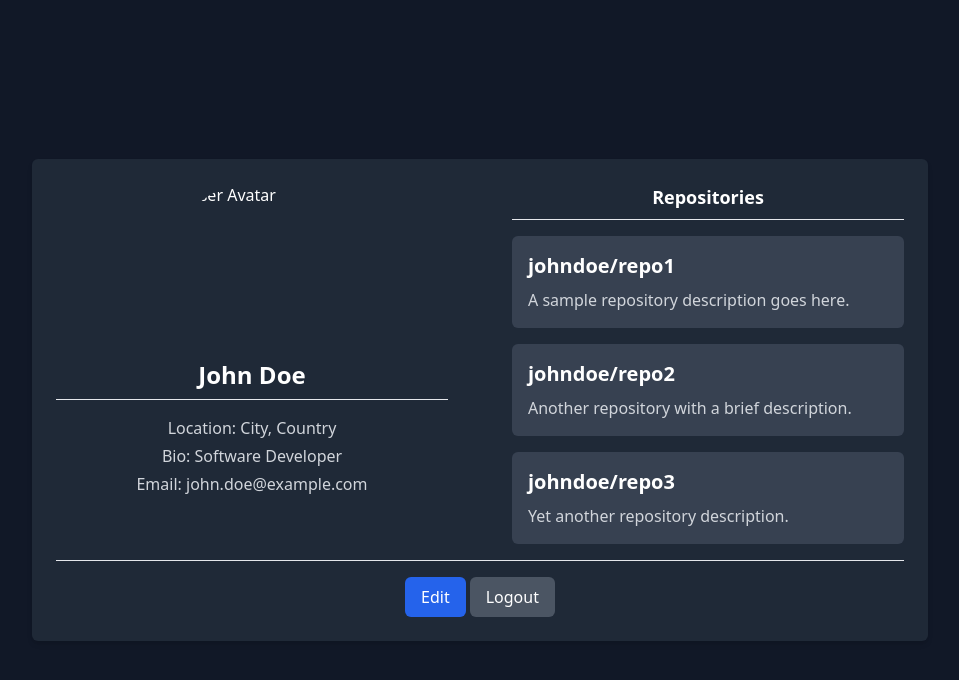
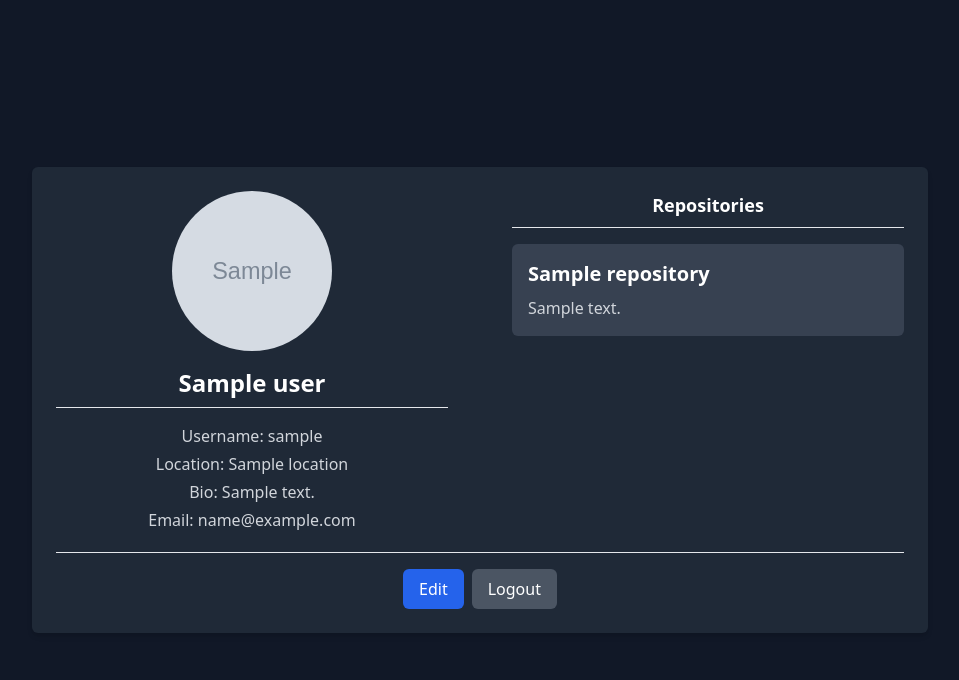
Before and after one commit to cbryce996/python-crud, a Flask app: template src/templates/profile.html in a window 1280 px wide. Shown: the top 680 px of the page, without its empty margins (160-1119 px from the left). Run offline with Flask 3, Linux system fonts and the light colour scheme; the template is opened without the code that fills it: most values are stand-ins (such as "Sample title", 1, 10 or a date in 2020); grey boxes marked "Sample" are stand-in pictures; some libraries are stand-ins or nearby versions.

Commit message:
OAuth working, polishing profile page

```diff
--- a/src/static/css/output.css
+++ b/src/static/css/output.css
@@ -594,10 +594,6 @@ video {
   margin-bottom: 1.5rem;
 }
 
-.mr-1 {
-  margin-right: 0.25rem;
-}
-
 .mr-2 {
   margin-right: 0.5rem;
 }
@@ -646,6 +642,10 @@ video {
   height: 100vh;
 }
 
+.max-h-\[400px\] {
+  max-height: 400px;
+}
+
 .w-40 {
   width: 10rem;
 }
@@ -686,10 +686,20 @@ video {
   justify-content: center;
 }
 
+.space-x-2 > :not([hidden]) ~ :not([hidden]) {
+  --tw-space-x-reverse: 0;
+  margin-right: calc(0.5rem * var(--tw-space-x-reverse));
+  margin-left: calc(0.5rem * calc(1 - var(--tw-space-x-reverse)));
+}
+
 .space-y-4 > :not([hidden]) ~ :not([hidden]) {
   --tw-space-y-reverse: 0;
   margin-top: calc(1rem * calc(1 - var(--tw-space-y-reverse)));
   margin-bottom: calc(1rem * var(--tw-space-y-reverse));
+}
+
+.overflow-y-auto {
+  overflow-y: auto;
 }
 
 .rounded-full {
@@ -781,6 +791,11 @@ video {
   line-height: 2rem;
 }
 
+.text-3xl {
+  font-size: 1.875rem;
+  line-height: 2.25rem;
+}
+
 .text-lg {
   font-size: 1.125rem;
   line-height: 1.75rem;
@@ -814,6 +829,11 @@ video {
   color: rgb(209 213 219 / var(--tw-text-opacity));
 }
 
+.text-gray-400 {
+  --tw-text-opacity: 1;
+  color: rgb(156 163 175 / var(--tw-text-opacity));
+}
+
 .text-red-500 {
   --tw-text-opacity: 1;
   color: rgb(239 68 68 / var(--tw-text-opacity));
@@ -837,6 +857,15 @@ input:focus {
   /* Change color as needed */
   outline: none;
   /* Remove the default focus outline */
+}
+
+.description-ellipsis {
+  overflow: hidden;
+  display: -webkit-box;
+  -webkit-line-clamp: 2;
+  /* Show only 2 lines */
+  -webkit-box-orient: vertical;
+  text-overflow: ellipsis;
 }
 
 .hover\:bg-blue-500:hover {
--- a/src/templates/profile.html
+++ b/src/templates/profile.html
@@ -15,15 +15,16 @@
             <div class="lg:w-1/2 lg:pr-8">
 
                 <!-- User profile picture (placeholder) -->
-                <img src="https://via.placeholder.com/80" alt="User Avatar" class="w-40 h-40 rounded-full mb-4 mx-auto">
+                <img src="{{ user_data.avatar_url }}" alt="User Avatar" class="w-40 h-40 rounded-full mb-4 mx-auto">
 
                 <!-- User information -->
                 <div>
-                    <h2 class="text-2xl font-semibold mb-2 text-center">John Doe</h2>
+                    <h2 class="text-2xl font-semibold mb-2 text-center">{{ user_data.name or 'John Doe' }}</h2>
                     <hr class="h-px mb-4 bg-gray-200 border-0 dark:bg-gray-700">
-                    <p class="text-gray-300 mb-1 text-center">Location: City, Country</p>
-                    <p class="text-gray-300 mb-1 text-center">Bio: Software Developer</p>
-                    <p class="text-gray-300 mb-1 text-center">Email: john.doe@example.com</p>
+                    <p class="text-gray-300 mb-1 text-center">Username: {{ user_data.login or 'Unknown' }}</p>
+                    <p class="text-gray-300 mb-1 text-center">Location: {{ user_data.location or 'Unknown' }}</p>
+                    <p class="text-gray-300 mb-1 text-center">Bio: {{ user_data.bio or 'No bio available' }}</p>
+                    <p class="text-gray-300 mb-1 text-center">Email: {{ user_data.email or 'No email available' }}</p>
                 </div>
             </div>
 
@@ -35,19 +36,19 @@
                 <hr class="h-px mb-4 mt-2 bg-gray-200 border-0 dark:bg-gray-700 hidden lg:block">
 
                 <!-- Realistic repository placeholders in vertical flex format -->
-                <div class="space-y-4">
-                    <button class="bg-gray-700 hover:bg-gray-600 p-4 rounded-md w-full text-left">
-                        <h4 class="text-xl font-semibold mb-2"><a href="https://github.com/johndoe/repo1" target="_blank">johndoe/repo1</a></h4>
-                        <p class="text-gray-300">A sample repository description goes here.</p>
-                    </button>
-                    <button class="bg-gray-700 hover:bg-gray-600 p-4 rounded-md w-full text-left">
-                        <h4 class="text-xl font-semibold mb-2"><a href="https://github.com/johndoe/repo2" target="_blank">johndoe/repo2</a></h4>
-                        <p class="text-gray-300">Another repository with a brief description.</p>
-                    </button>
-                    <button class="bg-gray-700 hover:bg-gray-600 p-4 rounded-md w-full text-left">
-                        <h4 class="text-xl font-semibold mb-2"><a href="https://github.com/johndoe/repo3" target="_blank">johndoe/repo3</a></h4>
-                        <p class="text-gray-300">Yet another repository description.</p>
-                    </button>
+                <div class="space-y-4 overflow-y-auto max-h-[400px]">
+                    {% for repo in user_data.get('repositories', []) %}
+                        <a href="https://github.com/{{ user_data.login }}/{{ repo.name }}" target="_blank" class="block">
+                            <button class="bg-gray-700 hover:bg-gray-600 p-4 rounded-md w-full text-left">
+                                <h4 class="text-xl font-semibold mb-2">
+                                    {{ repo.name or 'Unnamed Repository' }}
+                                </h4>
+                                <p class="text-gray-300 description-ellipsis">
+                                    {{ repo.description or 'No description available.' }}
+                                </p>
+                            </button>
+                        </a>
+                    {% endfor %}
                 </div>
             </div>
         </div>
@@ -55,8 +56,8 @@
         <hr class="h-px my-4 bg-gray-200 border-0 dark:bg-gray-700">
 
         <!-- Edit profile button -->
-        <div class="flex items-center justify-center">
-            <a href="{{ url_for('user_routes.edit') }}" class="bg-blue-600 text-white py-2 px-4 rounded-md hover:bg-blue-500 mr-1">
+        <div class="flex items-center justify-center space-x-2">
+            <a href="{{ url_for('user_routes.edit') }}" class="bg-blue-600 text-white py-2 px-4 rounded-md hover:bg-blue-500">
                 Edit
             </a>
             <a href="{{ url_for('auth_routes.login') }}" class="bg-gray-600 text-white py-2 px-4 rounded-md hover:bg-gray-500">
```
Also changed, not shown: requirements.txt (added, +26 -0 lines), src/routes/auth_routes.py (+82 -10 lines), src/routes/user_routes.py (+9 -6 lines), src/static/css/styles.css (+8 -0 lines), src/templates/login.html (+8 -11 lines).
